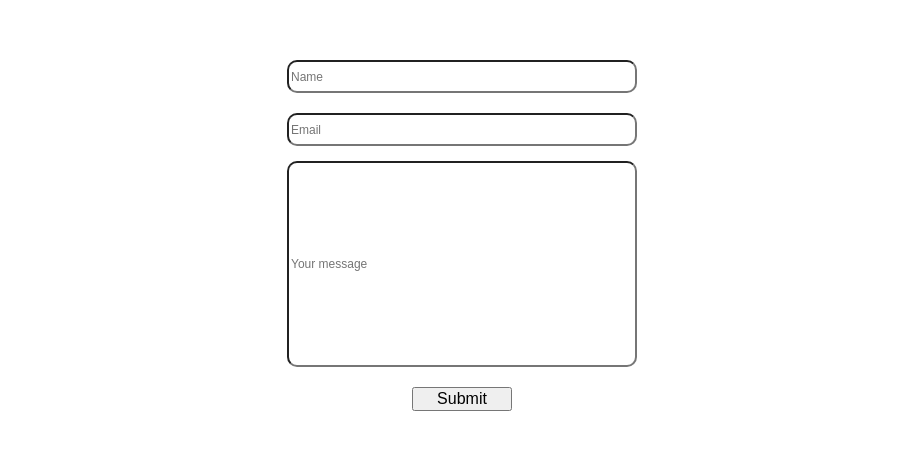
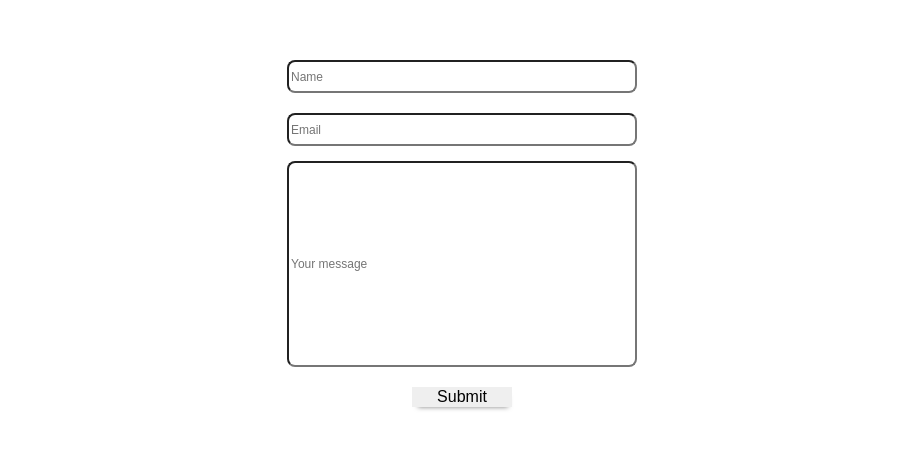
Before and after one commit to maddyrombes/portfolio, a React (Create React App) app: page / in a window 1280 px wide. Shown: the part 3413-3862 px from the top of the page, without its empty margins (178-1101 px from the left). Built offline with nearby package versions, Linux system fonts and the light colour scheme; a web font is replaced by a local one.

Commit message:
misc style

```diff
--- a/src/App.css
+++ b/src/App.css
@@ -246,7 +246,7 @@
 }
 
 .name-input, .email-input {
-    border-radius: 10px;
+    border-radius: 8px;
     height: 25px;
     padding: 2px;
     margin-bottom: 15px;
@@ -254,7 +254,7 @@
 }
 
 .message-input {
-    border-radius: 10px;
+    border-radius: 8px;
     height: 200px;
 }
 
@@ -264,7 +264,9 @@
     margin-top: 20px;
     font-family: 'Proza Libre', sans-serif;
     font-size: 16px;
-
+    border: none;
+    cursor: pointer;
+    box-shadow: 1px 5px 5px -5px rgba(0, 0, 0, 0.5)
 }
 
 /* MEDIA QUERIES */
```
